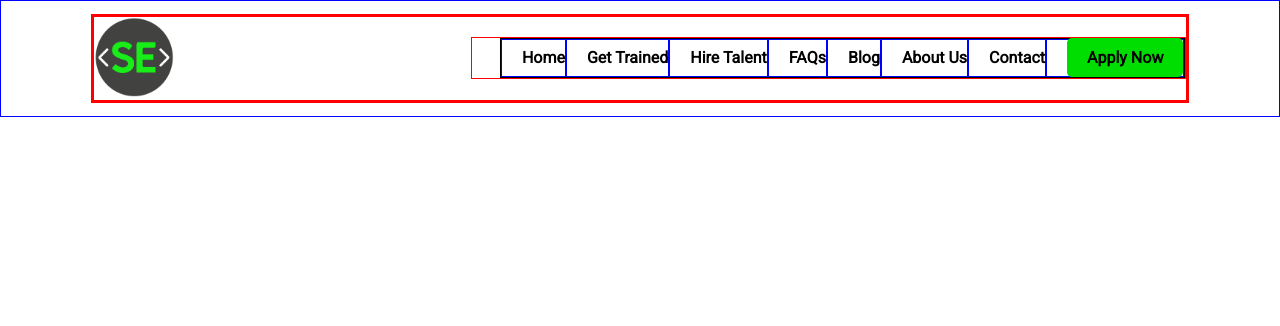
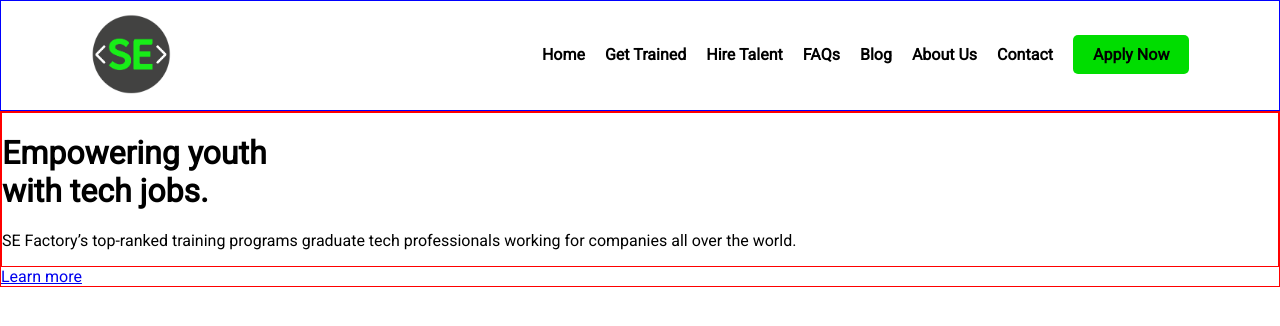
Before and after one commit to hsein-bitar/SeFactory-C2, a plain HTML site: page index.html in a window 1280 px wide. Drawn offline with Linux system fonts and the light colour scheme.

Commit message:
finished header started working on section one with background

```diff
--- a/index.html
+++ b/index.html
@@ -14,6 +14,8 @@
 <body>
     <!-- whole page container -->
     <div class="container">
+        <!-- section one -->
+        <div class="section-one">
             <!-- whole header  -->
             <div class="header">
                 <!-- inner elements of header wrapper -->
@@ -56,6 +58,26 @@
                 </div>
 
             </div>
+            <div class="tempo">
+                <div data-block-type="2">
+                    <div class="tempo">
+                        <h1><strong>Empowering youth</strong><br />with tech jobs.</h1>
+                        <p>SE Factory&rsquo;s top-ranked training programs graduate tech professionals
+                            working for companies all over the world.</p>
+                    </div>
+                </div>
+                <div data-block-type="53">
+                    <div>
+                        <div data-animation-role="button" data-alignment="left" data-button-size="large"
+                            data-button-type="secondary"><a href="/about-us" data-initialized="true">
+                                Learn more </a></div>
+                    </div>
+                </div>
+            </div>
+        </div>
+
+
+    </div>
 
 
 </body>
--- a/styles/styles.css
+++ b/styles/styles.css
@@ -1,4 +1,8 @@
 @import url('https://fonts.googleapis.com/css2?family=Roboto&display=swap');
+
+.tempo {
+    border: 1px solid red;
+}
 
 :root {
     --green: #00DD00;
@@ -40,7 +44,7 @@ body {
 .header-inner {
     width: 100%;
     margin: 0;
-    border: 3px solid red;
+    /* border: 3px solid red; */
     display: flex;
     justify-content: space-between;
     align-items: center;
@@ -56,7 +60,7 @@ body {
     display: flex;
     align-content: center;
     justify-items: center;
-    border: 1px solid red;
+    /* border: 1px solid red; */
     color: #000;
     line-height: 1;
     flex-grow: 1;
@@ -68,7 +72,7 @@ body {
 }
 
 .header-nav-list {
-    border: 1px solid black;
+    /* border: 1px solid black; */
     display: flex;
     flex-wrap: wrap;
     justify-content: flex-end;
@@ -80,8 +84,7 @@ body {
 .link {
     padding: 10px 0px 10px 20px;
     text-align: center;
-
-    border: blue 1px solid;
+    /* border: blue 1px solid; */
 }
 
 .link a {
```
Lines whose indentation alone changed are shown as unchanged.
